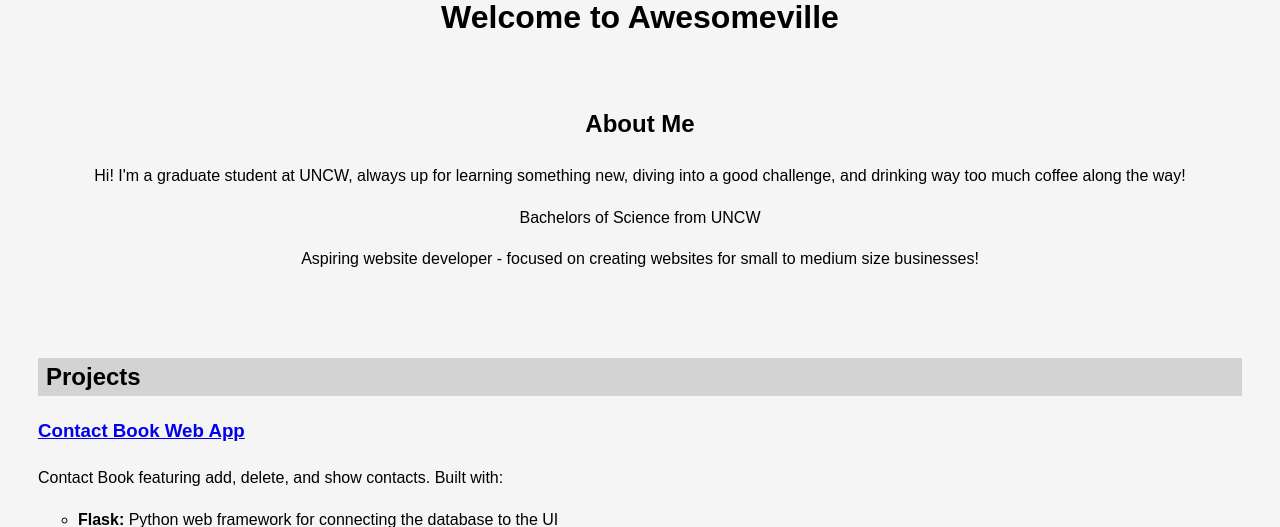
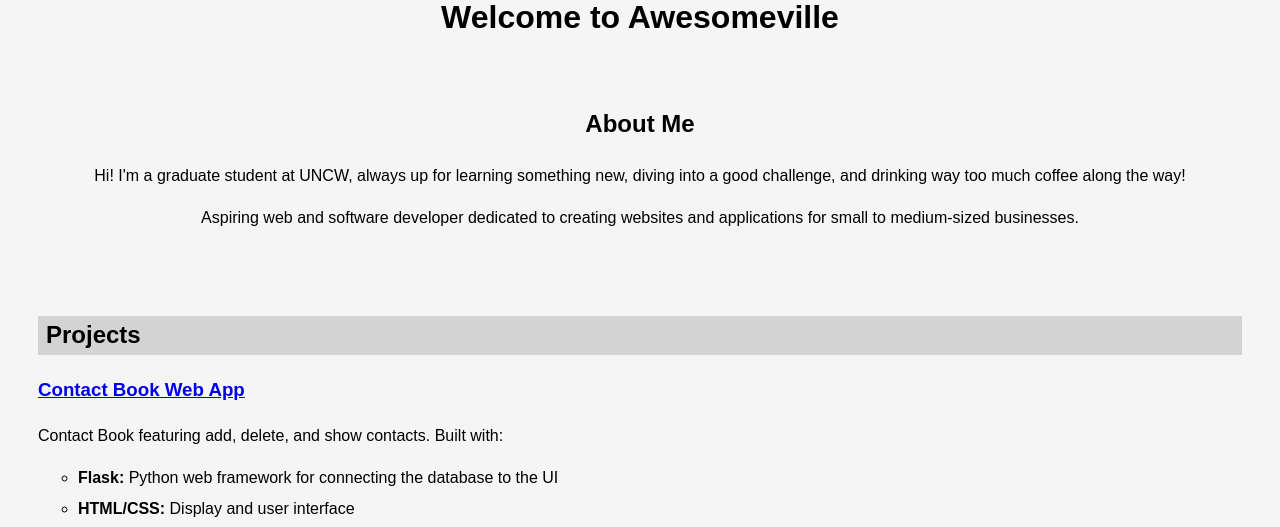
Before and after one commit to lukecbutler/lukecbutler-main, a Flask app: page / in a window 1280 px wide. Shown: the part 197-724 px from the top of the page. Run offline with Flask 3, Linux system fonts and the light colour scheme.

Commit message:
Update homepage.html

```diff
--- a/templates/homepage.html
+++ b/templates/homepage.html
@@ -11,8 +11,7 @@
 <section id="about">
     <h2 id="abouth2">About Me</h2>
     <p>Hi! I'm a graduate student at UNCW, always up for learning something new, diving into a good challenge, and drinking way too much coffee along the way! </p>
-    <p>Bachelors of Science from UNCW</p>
-    <p>Aspiring website developer - focused on creating websites for small to medium size businesses!</p>
+    <p>Aspiring web and software developer dedicated to creating websites and applications for small to medium-sized businesses.</p>
 </section>
 
 <section id="projects">
```
